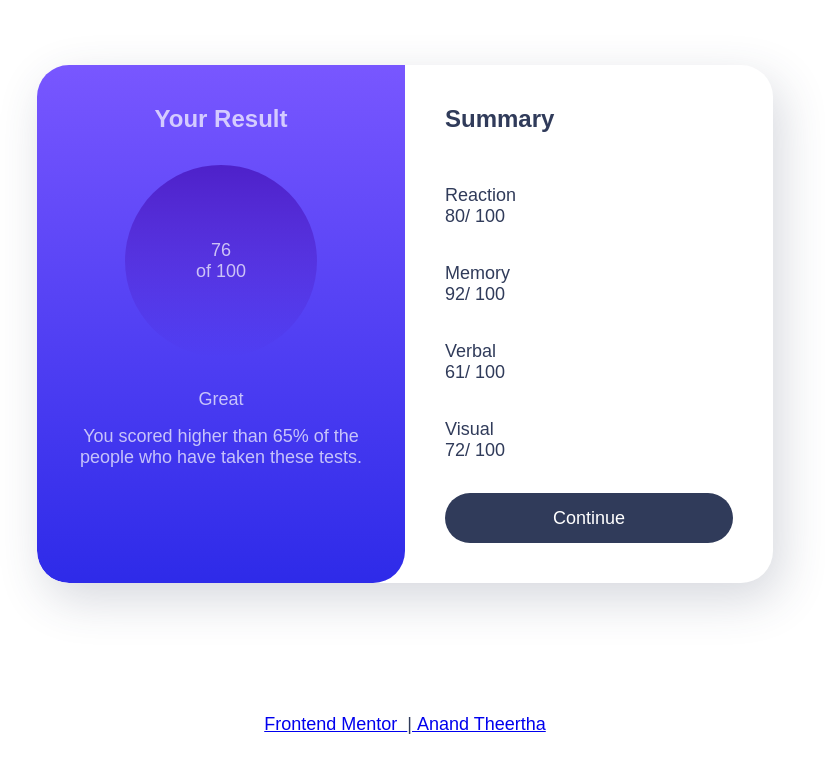
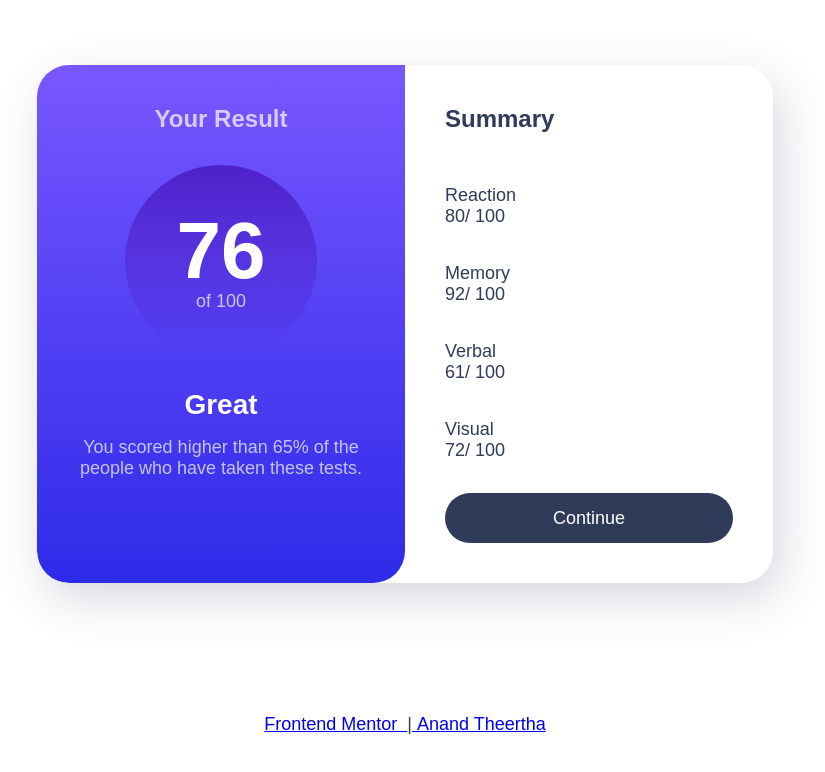
Before and after one commit to Anand-Theertha/Results-Summary-Component, a plain HTML site: page index.html in a window 1280 px wide. Shown: the whole page, without its empty margins (235-1060 px from the left). Drawn offline with Linux system fonts and the light colour scheme; a web font is replaced by a local one.

Commit message:
new styles

```diff
--- a/style.css
+++ b/style.css
@@ -156,6 +156,20 @@ body {
     border-radius: 50%;
 }
 
+.result-score span {
+    display: block;
+    font-size: var(--fs-900);
+    font-weight: var(--fw-black);
+    line-height: 1;
+    color: var(--clr-neutral-100);
+}
+
+.result-rank {
+    color: var(--clr-neutral-100);
+    font-size: var(--fs-700);
+    font-weight: var(--fw-black);
+}
+
 
 
 
```
